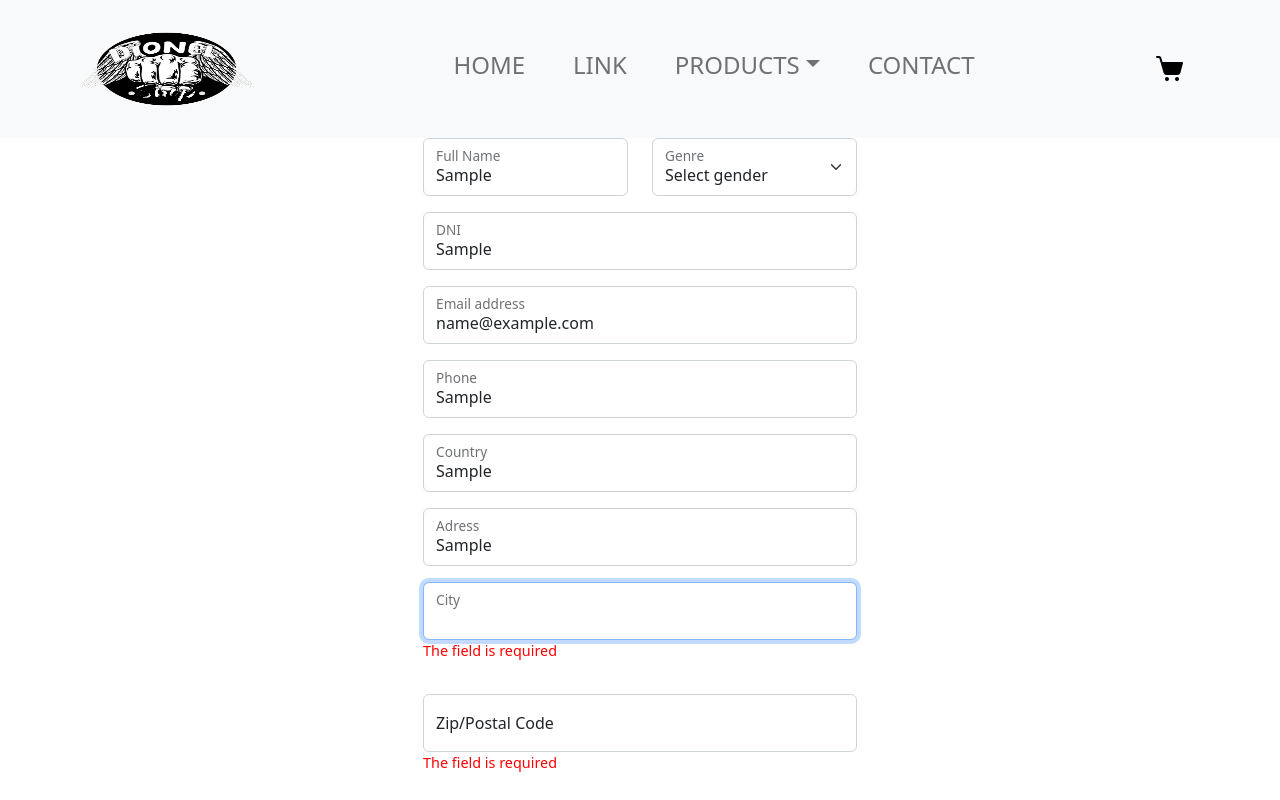
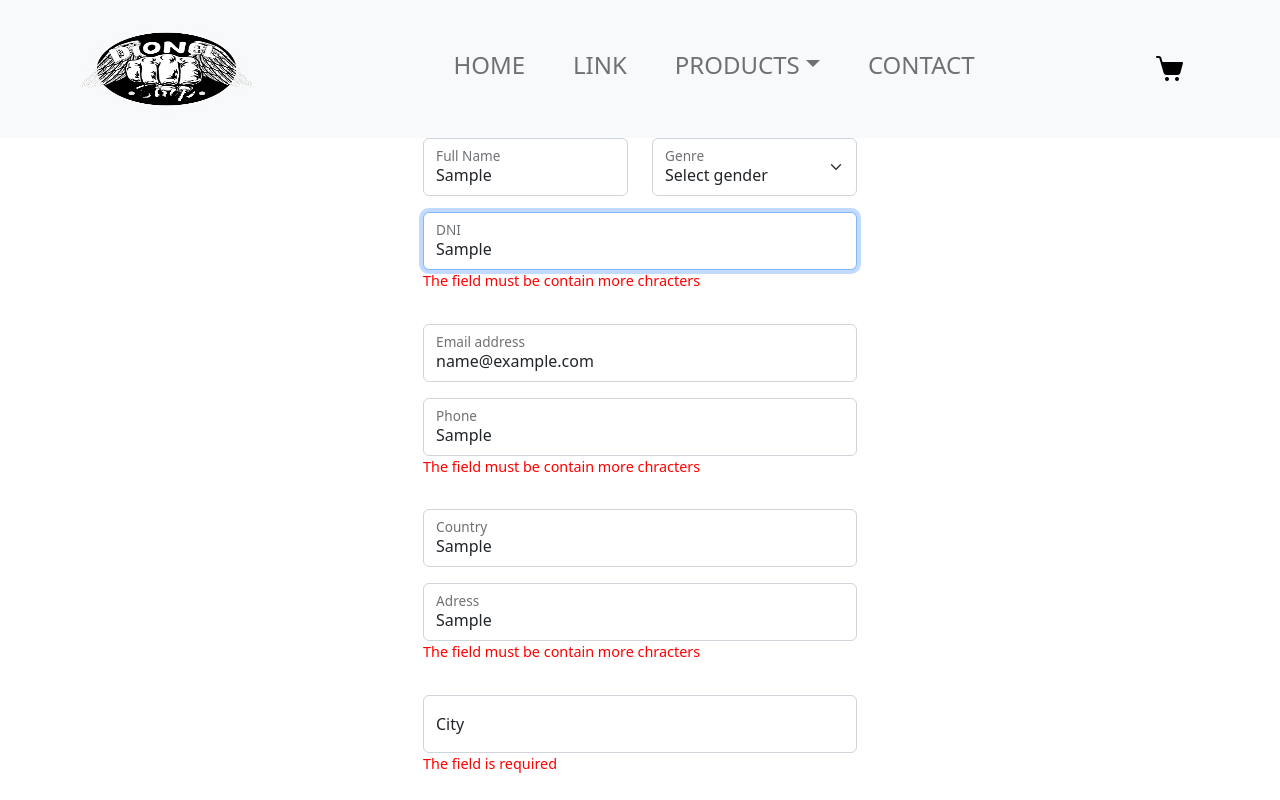
Before and after one commit to mdiannibelli/marcosdionelproductions, a React (Create React App) app: page /checkout in a window 1280 px wide. Both pictures are taken after typing "Sample", "Sample", "name@example.com", "Sample", "Sample", "Sample" into the empty fields and a click on the button "Submit". Shown: the top 800 px of the page. Built offline with nearby package versions, Linux system fonts and the light colour scheme.

Commit message:
checkout validation finished

```diff
--- a/src/components/Checkout.jsx
+++ b/src/components/Checkout.jsx
@@ -34,9 +34,8 @@ export default function Checkout() {
     const { register, handleSubmit, watch, formState: { errors } } = useForm();
 
     const onSubmit = data => {
-        if(errors.register > 0) {
-        setAlert(true)
-        console.log("aca")
+        if(Object.keys(errors).length !== 0) {
+        console.log("error")
 
     }else {
         setAlert(false)
@@ -102,12 +101,14 @@ if(loading) {
                 name="fullname"
                 {...register('fullname', {
                     required: true,
+                    minLength: 4,
                     maxLength: 18
                 })}
                 onChange={databuyer}
                 />
                 {errors.fullname?.type === 'required' && <p style={{color:'red', fontSize:'0.9rem'}}>The field is required</p>}
-                {errors.fullname?.type === 'maxLength' && <p style={{color:'red', fontSize:'0.9rem'}}>The field must be less than 18 characters </p>}
+                {errors.fullname?.type === 'minLength' && <p style={{color:'red', fontSize:'0.9rem'}}>The field must be contain more characters</p>}
+                {errors.fullname?.type === 'maxLength' && <p style={{color:'red', fontSize:'0.9rem'}}>The field must be less than 18 characters</p>}
 
                 </FloatingLabel>
             </Col>
@@ -137,12 +138,14 @@ if(loading) {
                 name="dni"
                 {...register('dni', {
                     required: true,
+                    minLength: 8,
                     maxLength: 11
                 })}
                 onChange={databuyer}
 
             />
             {errors.dni?.type === 'required' && <p style={{color:'red', fontSize:'0.9rem'}}>The field is required</p>}
+            {errors.dni?.type === 'minLength' && <p style={{color:'red', fontSize:'0.9rem'}}>The field must be contain more chracters</p>}
             {errors.dni?.type === 'maxLength' && <p style={{color:'red', fontSize:'0.9rem'}}>The field must be less than 11 characters </p>}
             <label htmlFor="floatingPasswordCustom">DNI</label>
             </Form.Floating>
@@ -154,11 +157,13 @@ if(loading) {
                 name="email"
                 {...register('email', {
                     required: true,
+                    minLength: 10,
                     pattern: /^[A-Z0-9._%+-]+@[A-Z0-9.-]+\.[A-Z]{2,4}$/i
                 })}
                 onChange={databuyer}
             />
             {errors.email?.type === 'required' && <p style={{color:'red', fontSize:'0.9rem'}}>The field is required</p>}
+            {errors.email?.type === 'minLength' && <p style={{color:'red', fontSize:'0.9rem'}}>The field must be contain more chracters</p>}
             {errors.email?.type === 'pattern' && <p style={{color:'red', fontSize:'0.9rem'}}>Email format incorrect</p>}
             <label htmlFor="floatingInputCustom">Email address</label>
             </Form.Floating>
@@ -170,11 +175,13 @@ if(loading) {
                 name="phone"
                 {...register('phone', {
                     required: true,
+                    minLength: 9,
                     maxLength: 10
                 })}
                 onChange={databuyer}
             />
             {errors.phone?.type === 'required' && <p style={{color:'red', fontSize:'0.9rem'}}>The field is required</p>}
+            {errors.phone?.type === 'minLength' && <p style={{color:'red', fontSize:'0.9rem'}}>The field must be contain more chracters</p>}
             {errors.phone?.type === 'maxLength' && <p style={{color:'red', fontSize:'0.9rem'}}>The field must be less than 10 characters </p>}
             <label htmlFor="floatingInputCustom">Phone</label>
             </Form.Floating>
@@ -186,11 +193,13 @@ if(loading) {
                 name="country"
                 {...register('country', {
                     required: true,
+                    minLength: 4,
                     maxLength: 14
                 })}
                 onChange={databuyer}
             />
             {errors.country?.type === 'required' && <p style={{color:'red', fontSize:'0.9rem'}}>The field is required</p>}
+            {errors.country?.type === 'minLength' && <p style={{color:'red', fontSize:'0.9rem'}}>The field must be contain more chracters</p>}
             {errors.country?.type === 'maxLength' && <p style={{color:'red', fontSize:'0.9rem'}}>The field must be less than 14 characters </p>}
             <label htmlFor="floatingPasswordCustom">Country</label>
             </Form.Floating>
@@ -202,12 +211,14 @@ if(loading) {
                 name="adress"
                 {...register('adress', {
                     required: true,
-                    maxLength: 18
+                    minLength: 8,
+                    maxLength: 20
                 })}
                 onChange={databuyer}
             />
             {errors.adress?.type === 'required' && <p style={{color:'red', fontSize:'0.9rem'}}>The field is required</p>}
-            {errors.adress?.type === 'maxLength' && <p style={{color:'red', fontSize:'0.9rem'}}>The field must be less than 18 characters </p>}
+            {errors.adress?.type === 'minLength' && <p style={{color:'red', fontSize:'0.9rem'}}>The field must be contain more chracters</p>}
+            {errors.adress?.type === 'maxLength' && <p style={{color:'red', fontSize:'0.9rem'}}>The field must be less than 20 characters </p>}
             <label htmlFor="floatingPasswordCustom">Adress</label>
             </Form.Floating>
             <Form.Floating className="mb-3">
@@ -218,11 +229,13 @@ if(loading) {
                 name="city"
                 {...register('city', {
                     required: true,
+                    minLength: 4,
                     maxLength: 18
                 })}
                 onChange={databuyer}
             />
             {errors.city?.type === 'required' && <p style={{color:'red', fontSize:'0.9rem'}}>The field is required</p>}
+            {errors.city?.type === 'minLength' && <p style={{color:'red', fontSize:'0.9rem'}}>The field must be contain more chracters</p>}
             {errors.city?.type === 'maxLength' && <p style={{color:'red', fontSize:'0.9rem'}}>The field must be less than 18 characters </p>}
             <label htmlFor="floatingPasswordCustom">City</label>
             </Form.Floating>
@@ -234,11 +247,13 @@ if(loading) {
                 name="postalcode"
                 {...register('postalcode', {
                     required: true,
+                    minLength: 4,
                     maxLength: 5
                 })}
                 onChange={databuyer}
             />
             {errors.postalcode?.type === 'required' && <p style={{color:'red', fontSize:'0.9rem'}}>The field is required</p>}
+            {errors.postalcode?.type === 'minLength' && <p style={{color:'red', fontSize:'0.9rem'}}>The field must be contain more chracters</p>}
             {errors.postalcode?.type === 'maxLength' && <p style={{color:'red', fontSize:'0.9rem'}}>The field must be less than 5 characters </p>}
             <label htmlFor="floatingPasswordCustom">Zip/Postal Code</label>
             </Form.Floating>
@@ -249,6 +264,9 @@ if(loading) {
             </div>
             </div>
             </div>
+            <div style={{ color: 'red' }}>
+          {Object.keys(errors).length > 0 && <AlertCheckout/>}
+        </div>
             </form>
             {alert && <AlertCheckout/>}
     </div>
```
